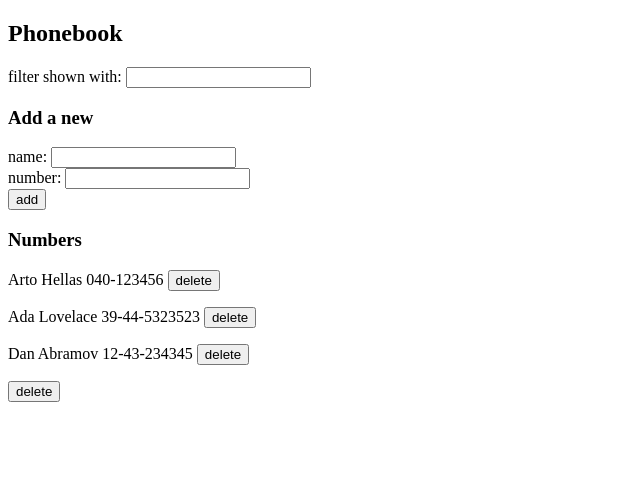
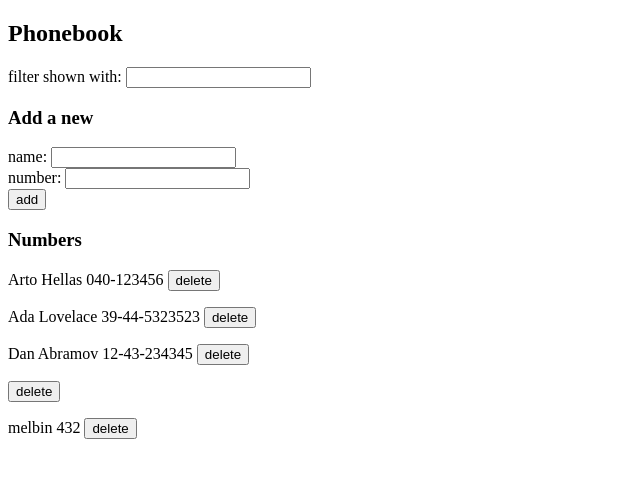
Before and after one commit to melbin726/fullstack-open, a React (Vite) app in the folder part2/phonebook/: page / in a window 1280 px wide. Shown: the top 478 px of the page, without its empty margins (0-640 px from the left). Built offline with nearby package versions, Linux system fonts and the light colour scheme; data requests are answered from the project's data file.

Commit message:
part2 2.15

```diff
--- a/part2/phonebook/db.json
+++ b/part2/phonebook/db.json
@@ -19,6 +19,11 @@
       "id": "d4e8",
       "name": "",
       "number": ""
+    },
+    {
+      "id": "3253",
+      "name": "melbin",
+      "number": "432"
     }
   ]
 }
--- a/part2/phonebook/src/App.jsx
+++ b/part2/phonebook/src/App.jsx
@@ -1,5 +1,5 @@
 import { useState, useEffect } from "react";
-import personService from "./services/persons"; // Import the service
+import personService from "./services/persons";
 import Filter from "./components/Filter";
 import PersonForm from "./components/PersonForm";
 import Persons from "./components/Persons";
@@ -19,19 +19,44 @@ const App = () => {
   const addPerson = (event) => {
     event.preventDefault();
 
-    const isDuplicate = persons.some(
-      (person) => person.name.toLowerCase() === newName.toLowerCase(),
+    // Check if the person already exists
+    const existingPerson = persons.find(
+      (p) => p.name.toLowerCase() === newName.toLowerCase(),
     );
 
-    if (isDuplicate) {
-      alert(`${newName} is already added to phonebook`);
+    if (existingPerson) {
+      // Exercise 2.15: Confirm update if person exists
+      const ok = window.confirm(
+        `${newName} is already added to phonebook, replace the old number with a new one?`,
+      );
+
+      if (ok) {
+        const changedPerson = { ...existingPerson, number: newNumber };
+
+        personService
+          .update(existingPerson.id, changedPerson)
+          .then((returnedPerson) => {
+            // Update the state: replace only the updated person
+            setPersons(
+              persons.map((p) =>
+                p.id !== existingPerson.id ? p : returnedPerson,
+              ),
+            );
+            setNewName("");
+            setNewNumber("");
+          })
+          .catch((error) => {
+            alert(
+              `The person '${existingPerson.name}' was already deleted from server`,
+            );
+            setPersons(persons.filter((p) => p.id !== existingPerson.id));
+          });
+      }
       return;
     }
 
-    const personObject = {
-      name: newName,
-      number: newNumber,
-    };
+    // If person doesn't exist, create new
+    const personObject = { name: newName, number: newNumber };
 
     personService.create(personObject).then((returnedPerson) => {
       setPersons(persons.concat(returnedPerson));
@@ -40,43 +65,36 @@ const App = () => {
     });
   };
 
-  // Exercise 2.14: Delete functionality
   const handleDelete = (id, name) => {
     if (window.confirm(`Delete ${name}?`)) {
       personService.remove(id).then(() => {
-        // Filter out the deleted person from state to update UI
         setPersons(persons.filter((p) => p.id !== id));
       });
     }
   };
 
-  const handleNameChange = (event) => setNewName(event.target.value);
-  const handleNumberChange = (event) => setNewNumber(event.target.value);
-  const handleFilterChange = (event) => setFilter(event.target.value);
-
   const personsToShow =
     filter === ""
       ? persons
-      : persons.filter((person) =>
-          person.name.toLowerCase().includes(filter.toLowerCase()),
+      : persons.filter((p) =>
+          p.name.toLowerCase().includes(filter.toLowerCase()),
         );
 
   return (
     <div>
       <h2>Phonebook</h2>
-      <Filter value={filter} onChange={handleFilterChange} />
+      <Filter value={filter} onChange={(e) => setFilter(e.target.value)} />
 
       <h3>Add a new</h3>
       <PersonForm
         onSubmit={addPerson}
-        newName={newName}
-        handleNameChange={handleNameChange}
-        newNumber={newNumber}
-        handleNumberChange={handleNumberChange}
+        nameValue={newName}
+        onNameChange={(e) => setNewName(e.target.value)}
+        numberValue={newNumber}
+        onNumberChange={(e) => setNewNumber(e.target.value)}
       />
 
       <h3>Numbers</h3>
-      {/* Pass the delete handler to the Persons component */}
       <Persons persons={personsToShow} deletePerson={handleDelete} />
     </div>
   );
--- a/part2/phonebook/src/services/persons.js
+++ b/part2/phonebook/src/services/persons.js
@@ -1,16 +1,11 @@
 import axios from 'axios'
 const baseUrl = 'http://localhost:3001/persons'
 
-const getAll = () => {
-  return axios.get(baseUrl).then(response => response.data)
-}
+const getAll = () => axios.get(baseUrl).then(res => res.data)
+const create = obj => axios.post(baseUrl, obj).then(res => res.data)
+const remove = id => axios.delete(`${baseUrl}/${id}`)
 
-const create = newObject => {
-  return axios.post(baseUrl, newObject).then(response => response.data)
-}
+// Exercise 2.15: Updating an existing resource
+const update = (id, obj) => axios.put(`${baseUrl}/${id}`, obj).then(res => res.data)
 
-const remove = (id) => {
-  return axios.delete(`${baseUrl}/${id}`)
-}
-
-export default { getAll, create, remove }
+export default { getAll, create, remove, update }
```
